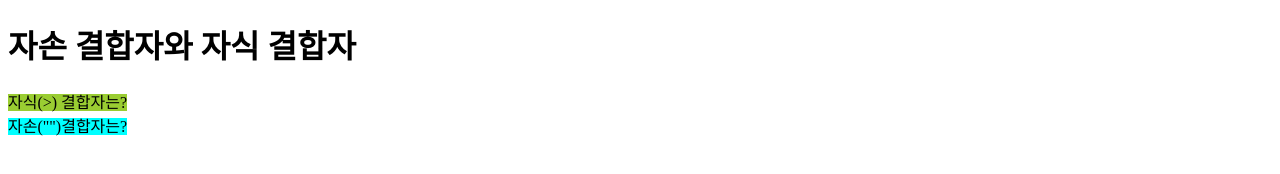
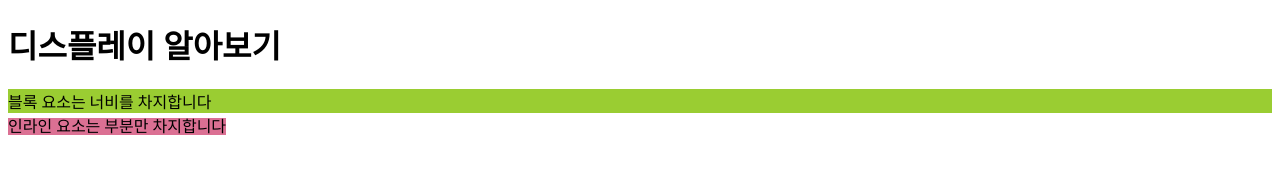
Before and after one commit to leeluse/Goorm-DEEP-DIVE, a plain HTML site: page 24-8-27/index.html in a window 1280 px wide. Drawn offline with Linux system fonts and the light colour scheme.

Commit message:
td EXP 4

```diff
--- a/24-8-27/index.html
+++ b/24-8-27/index.html
@@ -6,22 +6,23 @@
     <title>Document</title>
     <link rel="stylesheet" href="style.css">
     <style>
-        .container span {
-            background-color: aqua;
+        div {
+            background-color: yellowgreen;
         }
-        .container > span {
-            width: 300px;
-            background-color: yellowgreen;
+        .div-none {
+            display: none;
+        }
+        span {
+            background-color: palevioletred;
         }
     </style>
 </head>
 <body>
-    <h1>자손 결합자와 자식 결합자</h1>
-    <div class="container">
-        <span>자식(>) 결합자는?</span>
-        <div>
-            <span>자손("")결합자는?</span>
-        </div>
-    </div>
+    <h1>디스플레이 알아보기</h1>
+        <!-- 블록 요소 div로 확인 -->
+        <div>블록 요소는 너비를 차지합니다</div>
+        <div class="div-none">이 블록은 보이지 않고, 차지하지 않습니다</div>
+        <!-- 인라인 요소 span으로 확인 -->
+        <span>인라인 요소는 부분만 차지합니다</span>
 </body>
 </html>
```
